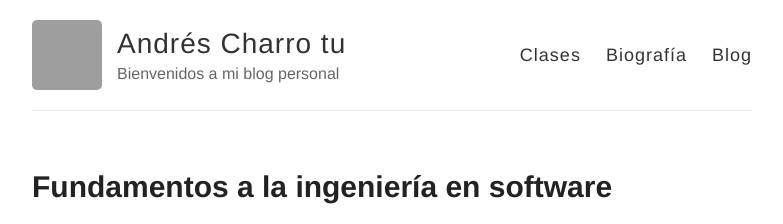
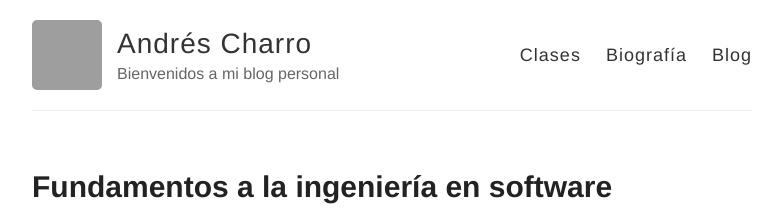
Before and after one commit to andrescharro22/Carlos-F007.github.io, a Jekyll site: the page built from index.html, in a window 1280 px wide. Shown: the top 224 px of the page, without its empty margins (248-1031 px from the left). Built offline with Jekyll 4.4.1, drawn with Linux system fonts in a browser that asks for light colours; grey boxes are pictures that could not be loaded.

```diff
--- a/_config.yml
+++ b/_config.yml
@@ -3,7 +3,7 @@
 #
 
 # Name of your site (displayed in the header)
-name: Andrés Charro tu
+name: Andrés Charro
 
 # Short bio or description (displayed in the header)
 description: Bienvenidos a mi blog personal
```
